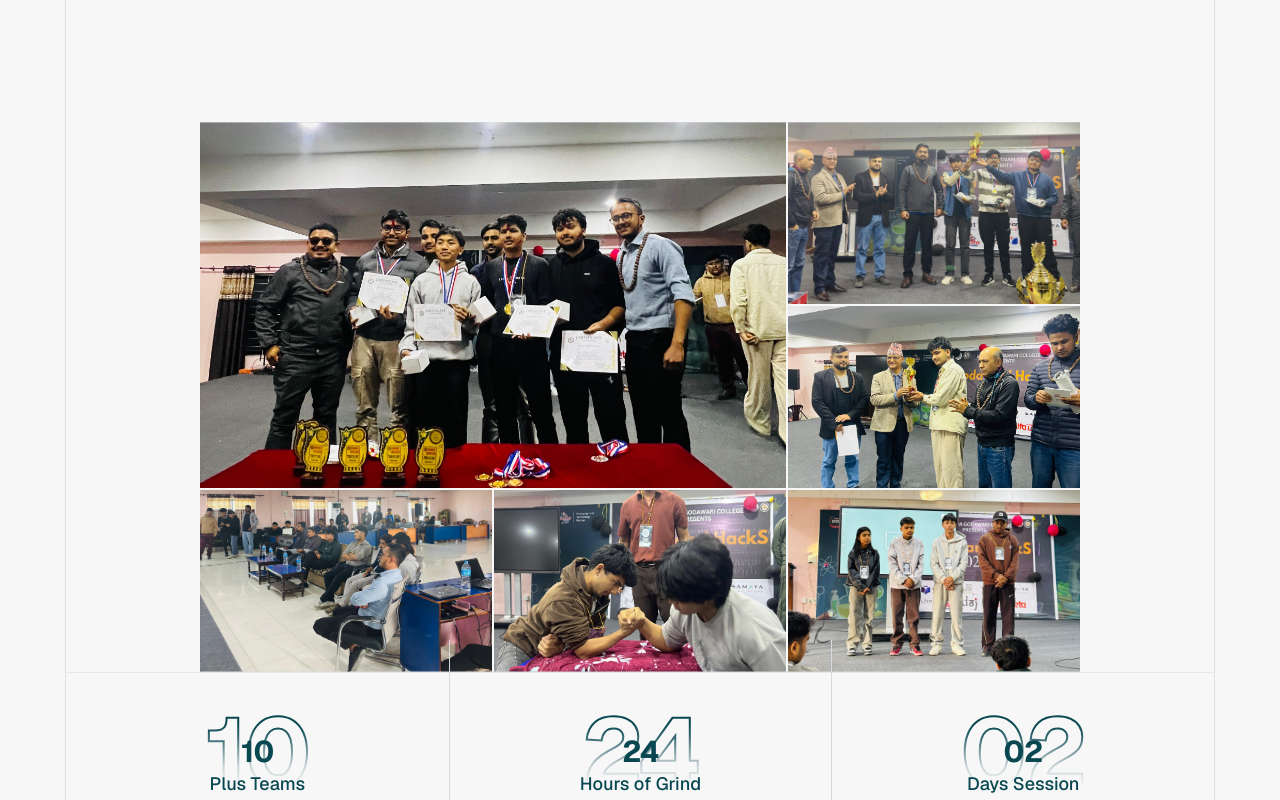
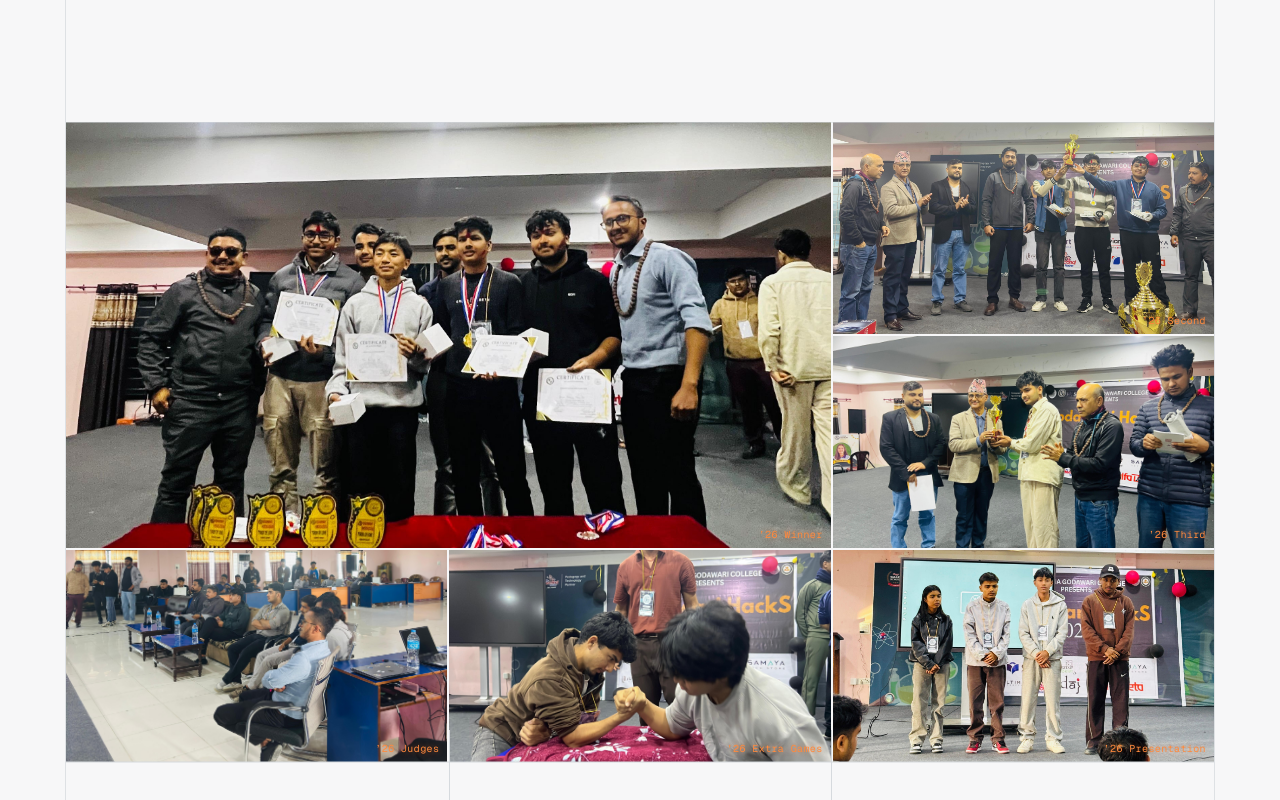
Before and after one commit to Manish-Tamang/godawarihacks, a Next.js app: page / in a window 1280 px wide. Shown: the part 380-1180 px from the top of the page. Built offline with nearby package versions, Linux system fonts and the light colour scheme.

Commit message:
update: revise PhotoGrid component gallery

```diff
--- a/app/components/PhotoGrid.tsx
+++ b/app/components/PhotoGrid.tsx
@@ -6,87 +6,83 @@ import { generateBlurDataURL } from "../lib/utils";
 
 const blurDataURL = generateBlurDataURL();
 
+const photos = [
+    {
+        src: "/1st.jpg",
+        alt: "Group photo of Team Godawari",
+        caption: "’26 Winner",
+        className: "col-span-2 row-span-2",
+        sizes: "(max-width: 1150px) 66vw, 766px",
+    },
+    {
+        src: "/2nd.jpg",
+        alt: "Team Sushma",
+        caption: "’26 Second",
+        className: "col-span-1 row-span-1",
+        sizes: "(max-width: 1150px) 33vw, 382px",
+    },
+    {
+        src: "/3rd.jpg",
+        alt: "Team collaboration",
+        caption: "’26 Third",
+        className: "col-span-1 row-span-1",
+        sizes: "(max-width: 1150px) 33vw, 382px",
+    },
+    {
+        src: "/judges.jpg",
+        alt: "Event attendees",
+        caption: "’26 Judges",
+        className: "col-span-1 row-span-1",
+        sizes: "(max-width: 1150px) 33vw, 382px",
+    },
+    {
+        src: "/IMG-20260119-WA0355.jpg",
+        alt: "Workshop session",
+        caption: "’26 Extra Games",
+        className: "col-span-1 row-span-1",
+        sizes: "(max-width: 1150px) 33vw, 382px",
+    },
+    {
+        src: "/swatika.jpg",
+        alt: "Technical presentation",
+        caption: "’26 Presentation",
+        className: "col-span-1 row-span-1",
+        sizes: "(max-width: 1150px) 33vw, 382px",
+    },
+] as const;
+
 export function PhotoGrid() {
     return (
-        <GridWrapper className="w-full max-w-[880px] h-[550px] mx-auto px-4 md:px-0">
+        <GridWrapper className="w-full h-[420px] md:h-[640px]">
             <div className="grid grid-cols-3 grid-rows-3 gap-[2px] w-full h-full">
-                <div className="col-span-2 row-span-2 relative overflow-hidden">
+                {photos.map((photo) => (
+                    <div
+                        key={photo.src}
+                        className={`relative overflow-hidden ${photo.className}`}
+                    >
                         <Image
-                        src="/1st.jpg"
-                        alt="Group photo of Team Godawari"
+                            src={photo.src}
+                            alt={photo.alt}
                             fill
                             placeholder="blur"
                             blurDataURL={blurDataURL}
                             loading="lazy"
                             className="object-cover transition-opacity duration-500"
-                        sizes="(max-width: 768px) 100vw, (max-width: 1200px) 66vw, 50vw"
+                            sizes={photo.sizes}
                         />
+                        <span
+                            className="pointer-events-none absolute bottom-1.5 right-2 z-20 font-mono tabular-nums"
+                            style={{
+                                fontSize: "10px",
+                                color: "rgb(255, 138, 61)",
+                                textShadow: "rgba(255, 110, 40, 0.45) 0px 0px 6px",
+                                letterSpacing: "0.04em",
+                            }}
+                        >
+                            {photo.caption}
+                        </span>
                     </div>
-
-                <div className="col-span-1 row-span-1 relative overflow-hidden">
-                    <Image
-                        src="/2nd.jpg"
-                        alt="Team Sushma"
-                        fill
-                        placeholder="blur"
-                        blurDataURL={blurDataURL}
-                        loading="lazy"
-                        className="object-cover transition-opacity duration-500"
-                        sizes="(max-width: 768px) 100vw, (max-width: 1200px) 33vw, 25vw"
-                    />
-                </div>
-
-                <div className="col-span-1 row-span-1 relative overflow-hidden">
-                    <Image
-                        src="/3rd.jpg"
-                        alt="Team collaboration"
-                        fill
-                        placeholder="blur"
-                        blurDataURL={blurDataURL}
-                        loading="lazy"
-                        className="object-cover transition-opacity duration-500"
-                        sizes="(max-width: 768px) 100vw, (max-width: 1200px) 33vw, 25vw"
-                    />
-                </div>
-
-                <div className="col-span-1 row-span-1 relative overflow-hidden">
-                    <Image
-                        src="/judges.jpg"
-                        alt="Event attendees"
-                        fill
-                        placeholder="blur"
-                        blurDataURL={blurDataURL}
-                        loading="lazy"
-                        className="object-cover transition-opacity duration-500"
-                        sizes="(max-width: 768px) 100vw, (max-width: 1200px) 33vw, 25vw"
-                    />
-                </div>
-
-                <div className="col-span-1 row-span-1 relative overflow-hidden">
-                    <Image
-                        src="/IMG-20260119-WA0355.jpg"
-                        alt="Workshop session"
-                        fill
-                        placeholder="blur"
-                        blurDataURL={blurDataURL}
-                        loading="lazy"
-                        className="object-cover transition-opacity duration-500"
-                        sizes="(max-width: 768px) 100vw, (max-width: 1200px) 33vw, 25vw"
-                    />
-                </div>
-
-                <div className="col-span-1 row-span-1 relative overflow-hidden">
-                    <Image
-                        src="/swatika.jpg"
-                        alt="Technical presentation"
-                        fill
-                        placeholder="blur"
-                        blurDataURL={blurDataURL}
-                        loading="lazy"
-                        className="object-cover transition-opacity duration-500"
-                        sizes="(max-width: 768px) 100vw, (max-width: 1200px) 33vw, 25vw"
-                    />
-                </div>
+                ))}
             </div>
         </GridWrapper>
     );
```
Lines whose indentation alone changed are shown as unchanged.
